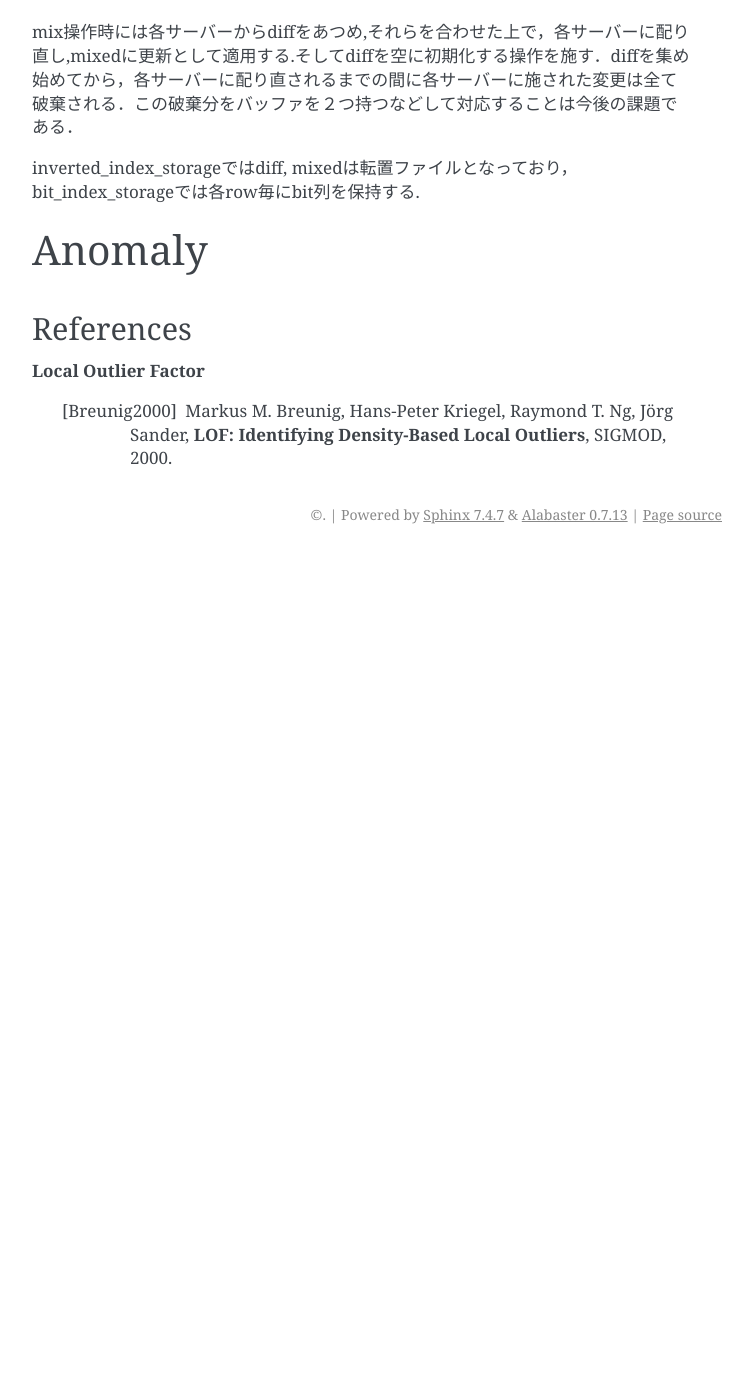
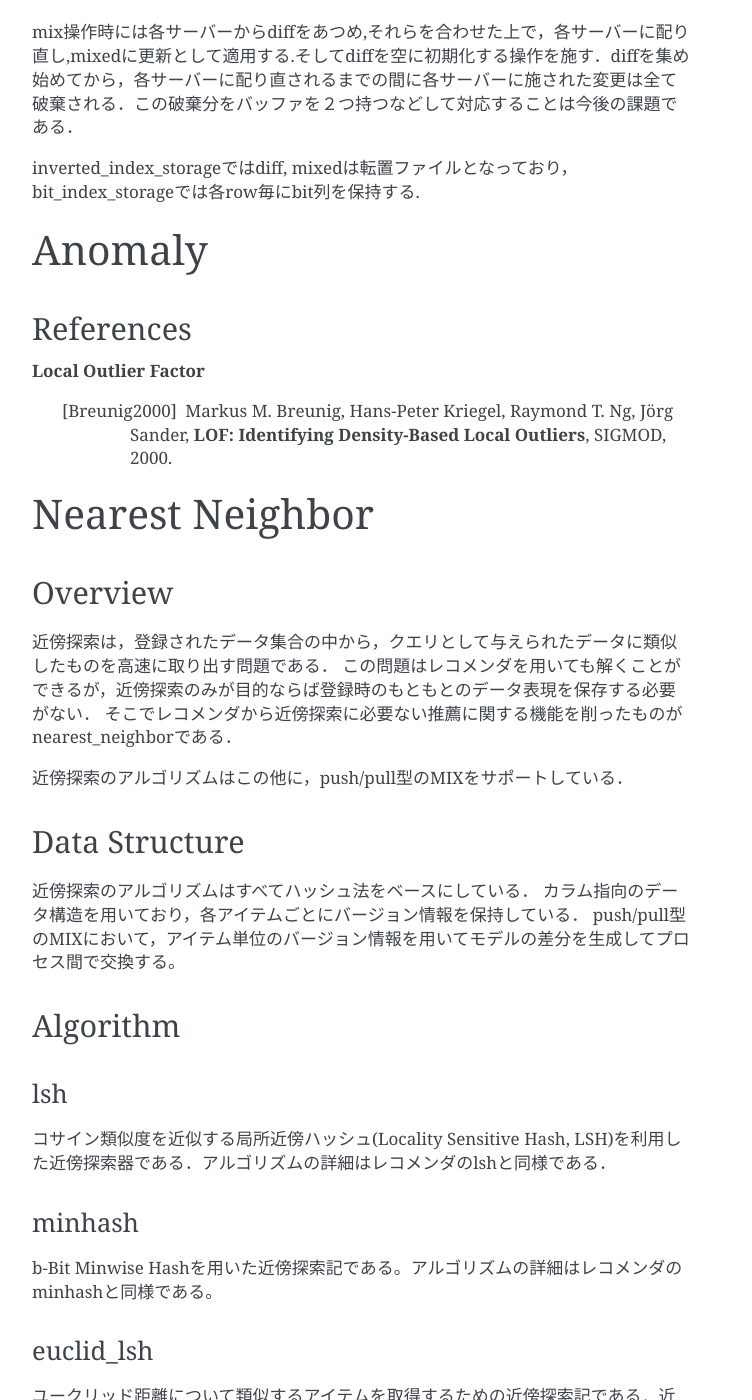
Before and after one commit to jubatus/website, a Sphinx documentation site: the page built from source/ja/method.rst, in a window 1280 px wide and 1400 px high, scrolled down 6277 px. Shown: the whole window, without its empty margins (388-1140 px from the left). Built offline with Sphinx 7.4.7, drawn with Linux system fonts in a browser that asks for light colours; the version number could not be read and is left out; before the commit the page ends 6831 px from its top, so only the background shows below that; some of the changed text lies outside the part shown.

Commit message:
Add nearest neighbor to method documentation

```diff
--- a/source/ja/method.rst
+++ b/source/ja/method.rst
@@ -186,3 +186,47 @@ References
 
 **Local Outlier Factor**
   .. [Breunig2000] Markus M. Breunig, Hans-Peter Kriegel, Raymond T. Ng, Jörg Sander, **LOF: Identifying Density-Based Local Outliers**, SIGMOD, 2000.
+
+Nearest Neighbor
+================
+
+Overview
+--------
+
+近傍探索は，登録されたデータ集合の中から，クエリとして与えられたデータに類似したものを高速に取り出す問題である．
+この問題はレコメンダを用いても解くことができるが，近傍探索のみが目的ならば登録時のもともとのデータ表現を保存する必要がない．
+そこでレコメンダから近傍探索に必要ない推薦に関する機能を削ったものがnearest_neighborである．
+
+近傍探索のアルゴリズムはこの他に，push/pull型のMIXをサポートしている．
+
+Data Structure
+--------------
+
+近傍探索のアルゴリズムはすべてハッシュ法をベースにしている．
+カラム指向のデータ構造を用いており，各アイテムごとにバージョン情報を保持している．
+push/pull型のMIXにおいて，アイテム単位のバージョン情報を用いてモデルの差分を生成してプロセス間で交換する。
+
+Algorithm
+---------
+
+lsh
+~~~
+
+コサイン類似度を近似する局所近傍ハッシュ(Locality Sensitive Hash, LSH)を利用した近傍探索器である．アルゴリズムの詳細はレコメンダのlshと同様である．
+
+minhash
+~~~~~~~
+
+b-Bit Minwise Hashを用いた近傍探索記である。アルゴリズムの詳細はレコメンダのminhashと同様である。
+
+euclid_lsh
+~~~~~~~~~~
+
+ユークリッド距離について類似するアイテムを取得するための近傍探索記である．近傍探索器のeuclid_lshはレコメンダのものとは大きく実装が異なる．
+
+近傍探索器のeuclid_lshではコサイン類似度を近似するLSHを用いてユークリッド距離を近似計算する．登録された各データに対してLSHが出力するビット列とデータベクトルのユークリッドノルム値を保存する．データベクトル :math:`x_1` と :math:`x_2` のなす角を :math:`\theta(x_1, x_2)` は，これらの :math:`r` ビットLSH値の間のハミング距離を :math:`d_H(x_1, x_2)` として :math:`\theta(x_1, x_2)={d_H(x_1, x_2)\over r}\cdot2\pi` で与えられる．これとデータベクトルのユークリッドノルム :math:`\lVert x_1\lVert`, :math:`\lVert x_2\lVert` を用いて次式でユークリッド距離を計算することができる．
+
+.. math::
+   \lVert x_1-x_2\lVert^2 = \lVert x_1\lVert^2 + \lVert x_2\lVert^2 - 2\lVert x_1\lVert \lVert x_2\lVert \cos\theta(x_1, x_2).
+
+nearest_neighborにおけるeuclid_lshは，各データごとにLSHのハッシュ値とノルム値を保存する．クエリ時には全ハッシュ値・ノルム値を走査して上式に従ってユークリッド距離を計算し，距離が小さいものから指定した個数だけ取得する．
```
